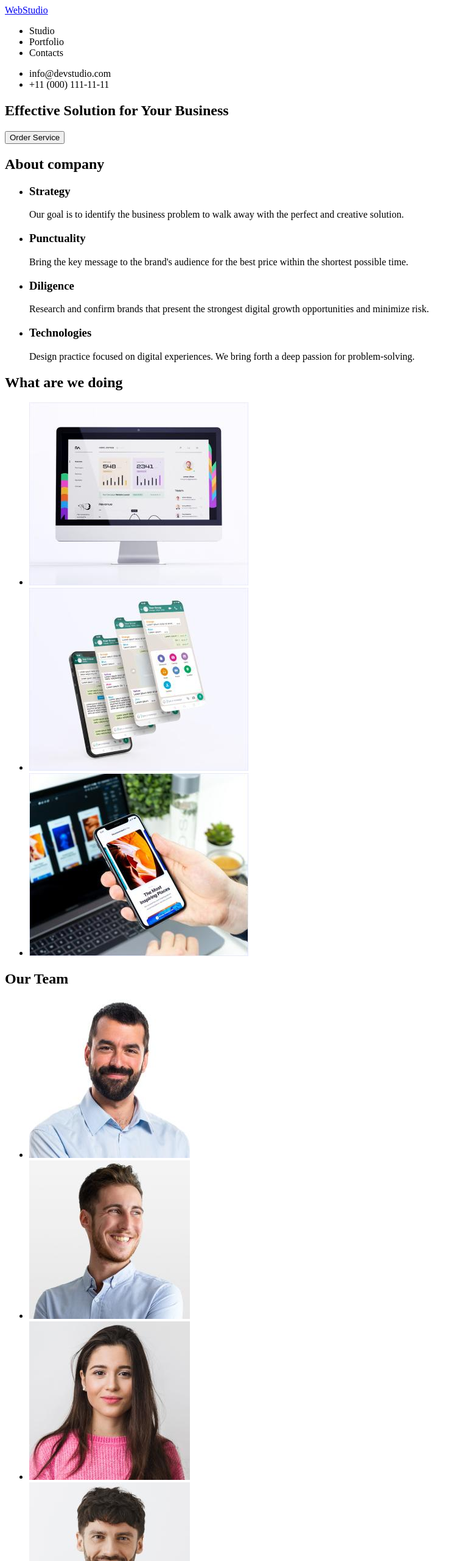
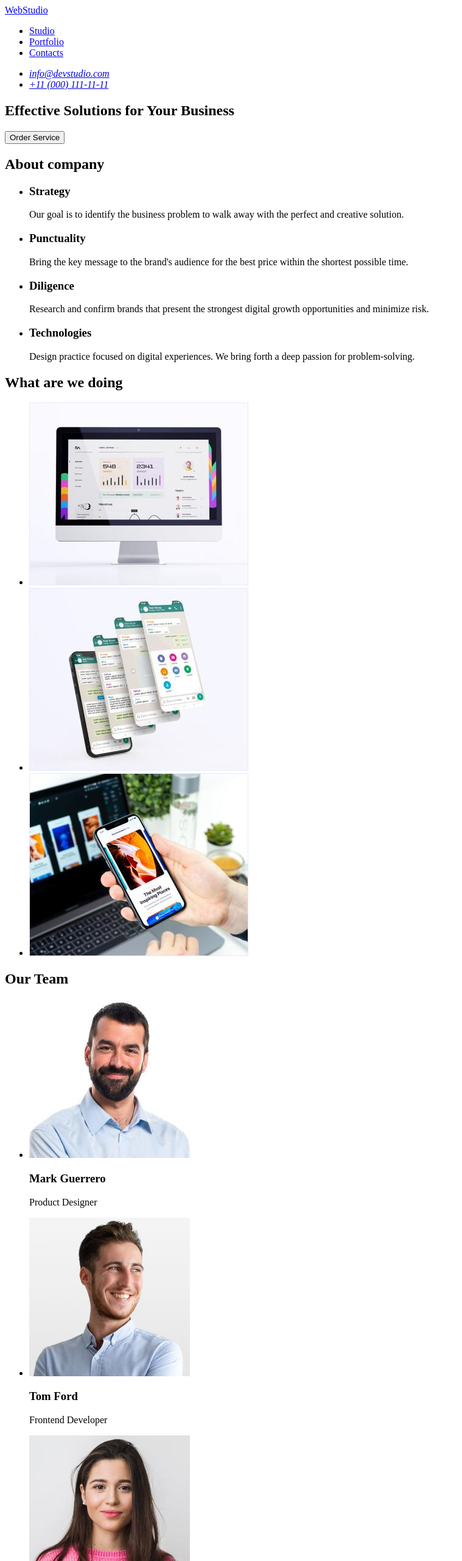
Before and after one commit to NataliDm/goit-markup-hw-01-2023, a plain HTML site: page index.html in a window 1280 px wide. Shown: the top 2560 px of the page at 61% size, without its empty margins (0-759 px from the left). Drawn offline with Linux system fonts and the light colour scheme.

Commit message:
updated hw1

```diff
--- a/index.html
+++ b/index.html
@@ -10,23 +10,25 @@
     <!--Шапка-->
     <header>
       <nav>
-        <a href="/">WebStudio</a>
+        <a href="./index.html">WebStudio</a>
         <ul>
-          <li><a href=""></a>Studio</li>
-          <li><a href=""></a>Portfolio</li>
-          <li><a href=""></a>Contacts</li>
+          <li><a href="./index.html">Studio</a></li>
+          <li><a href="./index.html">Portfolio</a></li>
+          <li><a href="./index.html">Contacts</a></li>
         </ul>
       </nav>
-      <ul>
-        <li><a href=""></a>info@devstudio.com</li>
-        <li><a href=""></a>+11 (000) 111-11-11</li>
-      </ul>
+      <address>
+        <ul>
+          <li><a href="mailto:info@devstudio.com">info@devstudio.com</a></li>
+          <li><a href="tel:+110001111111">+11 (000) 111-11-11</a></li>
+        </ul>
+      </address>
     </header>
     <main>
       <!--Hero-->
       <section>
-        <h1>Effective Solution for Your Business</h1>
-        <button>Order Service</button>
+        <h1>Effective Solutions for Your Business</h1>
+        <button type="button">Order Service</button>
       </section>
       <!--About company-->
       <section>
@@ -79,22 +81,30 @@
         <ul>
           <li>
             <img src="./images/team1.jpeg" width="264" alt="it worker men" />
+            <h3>Mark Guerrero</h3>
+            <p>Product Designer</p>
           </li>
           <li>
             <img src="./images/team2.jpeg" width="264" alt="it worker men" />
+            <h3>Tom Ford</h3>
+            <p>Frontend Developer</p>
           </li>
           <li>
             <img src="./images/team3.jpeg" width="264" alt="it worker women" />
+            <h3>Camila Garcia</h3>
+            <p>Marketing</p>
           </li>
           <li>
             <img src="./images/team4.jpeg" width="264" alt="it worker men" />
+            <h3>Daniel Wilson</h3>
+            <p>UI Designer</p>
           </li>
         </ul>
       </section>
     </main>
     <!--Footer-->
     <footer>
-      <a href="/">WebStudio</a>
+      <a href="./index.html">WebStudio</a>
       <p>
         Increase the flow of customers and sales for your business with digital
         marketing & growth solutions.
```
Also changed, not shown: 2 other files.
